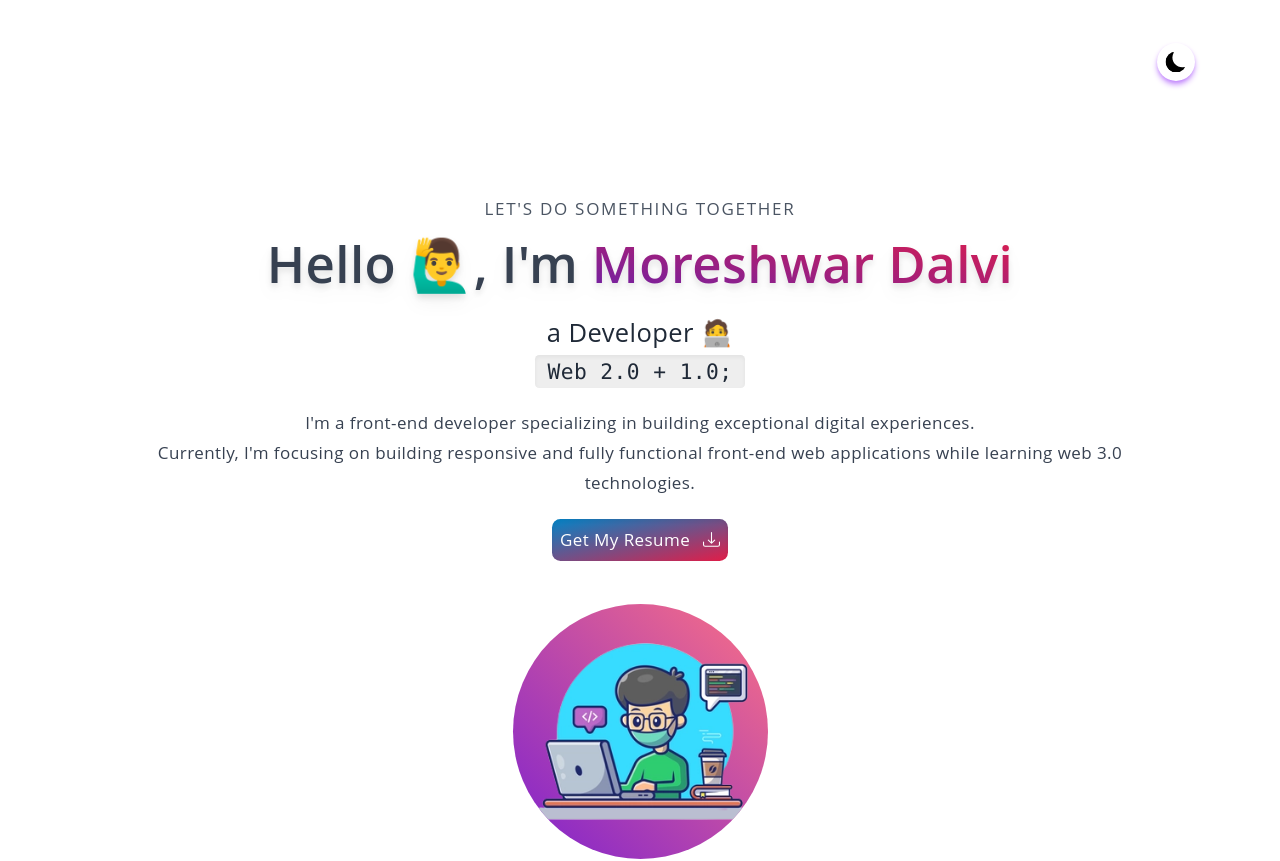
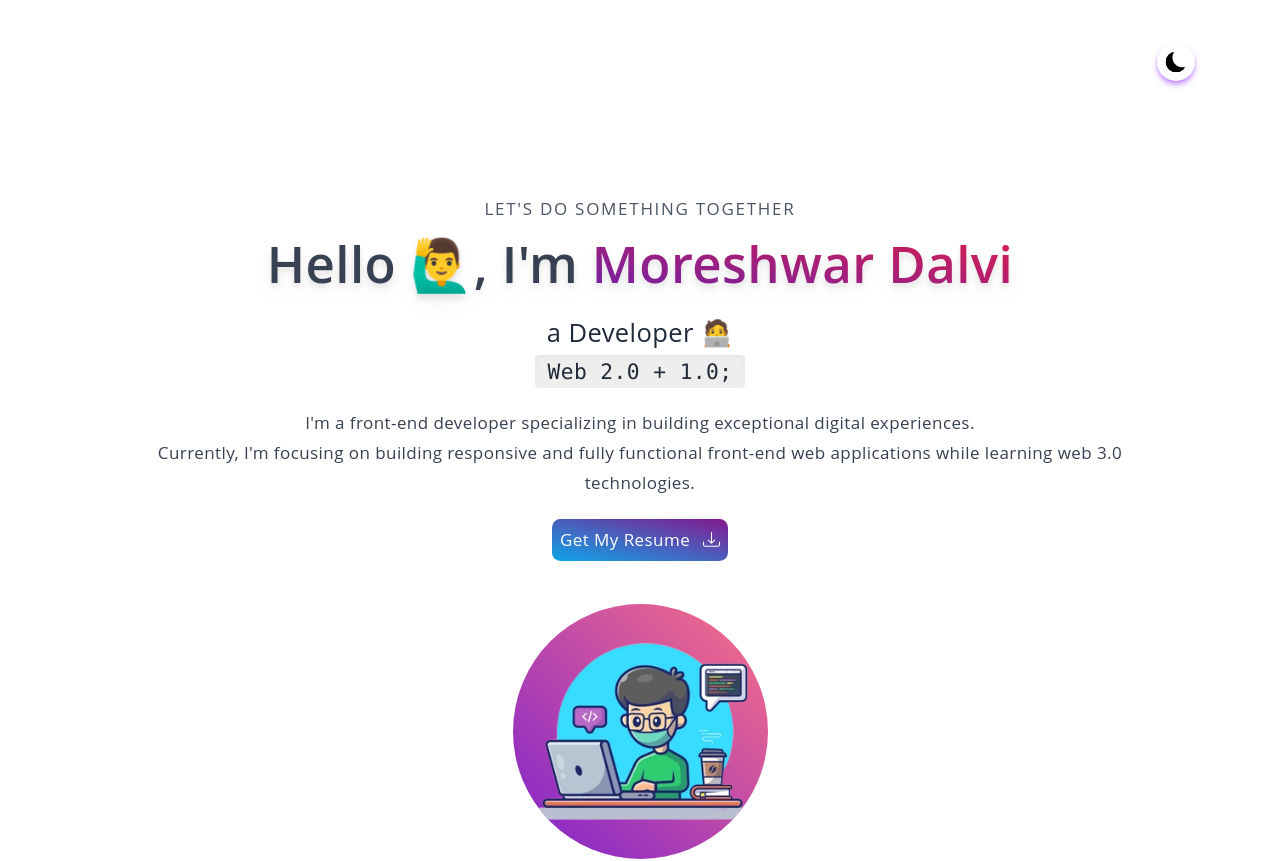
Before and after one commit to DalaviMoreshwar/DalaviMoreshwar, a Next.js app: page / in a window 1280 px wide. Shown: the top 861 px of the page. Built offline with nearby package versions, Linux system fonts and the light colour scheme.

Commit message:
added new color for download btn

```diff
--- a/components/Hero.jsx
+++ b/components/Hero.jsx
@@ -46,7 +46,7 @@ const Hero = () => {
 
         <div className="flex justify-center">
 
-          <span onClick={downloadPDF} className="cursor-pointer bg-gradient-to-br from-sky-600 to-rose-600 p-2 shadow-inner my-5 mx-4 rounded-lg text-white flex">
+          <span onClick={downloadPDF} className="cursor-pointer bg-gradient-to-bl from-fuchsia-800 to-sky-500 p-2 shadow-inner my-5 mx-4 rounded-lg text-white flex">
             <span>Get My Resume</span> <BsDownload className="ml-3 mt-1" />
           </span>
         </div>
```
